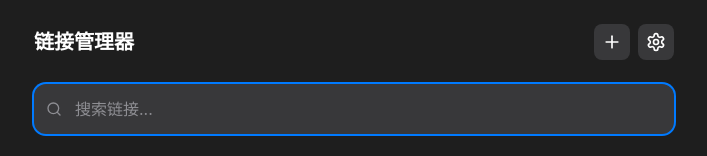
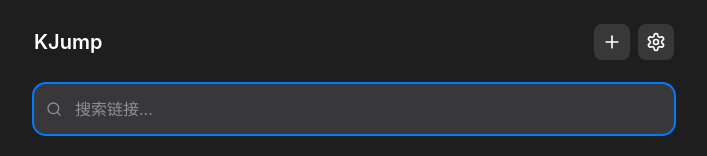
Before and after one commit to kangyujian/kjump, a React (Vite) app: page / in a window 1280 px wide. Shown: the top 156 px of the page, without its empty margins (286-993 px from the left). Built offline with nearby package versions, Linux system fonts and the light colour scheme.

Commit message:
feat: update name

```diff
--- a/src/App.tsx
+++ b/src/App.tsx
@@ -204,7 +204,7 @@
       <div className="container mx-auto px-4 py-6 max-w-2xl">
         {/* 头部 */}
         <div className="flex items-center justify-between mb-6">
-          <h1 className="text-xl font-semibold text-raycast-text">链接管理器</h1>
+          <h1 className="text-xl font-semibold text-raycast-text">KJump</h1>
           <div className="flex space-x-2">
             <button
               onClick={() => setIsCreating(true)}
```
